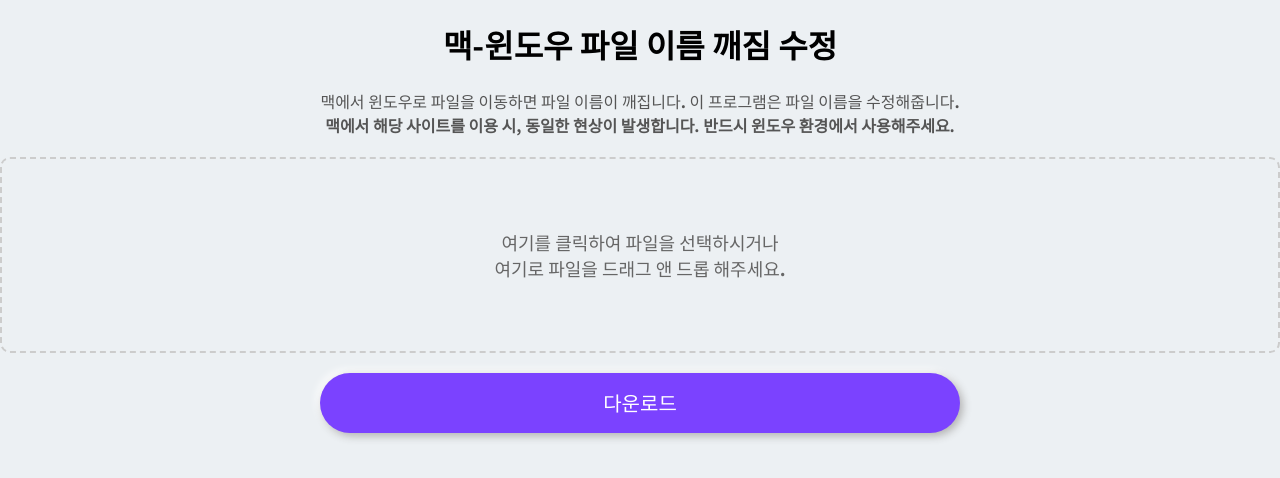
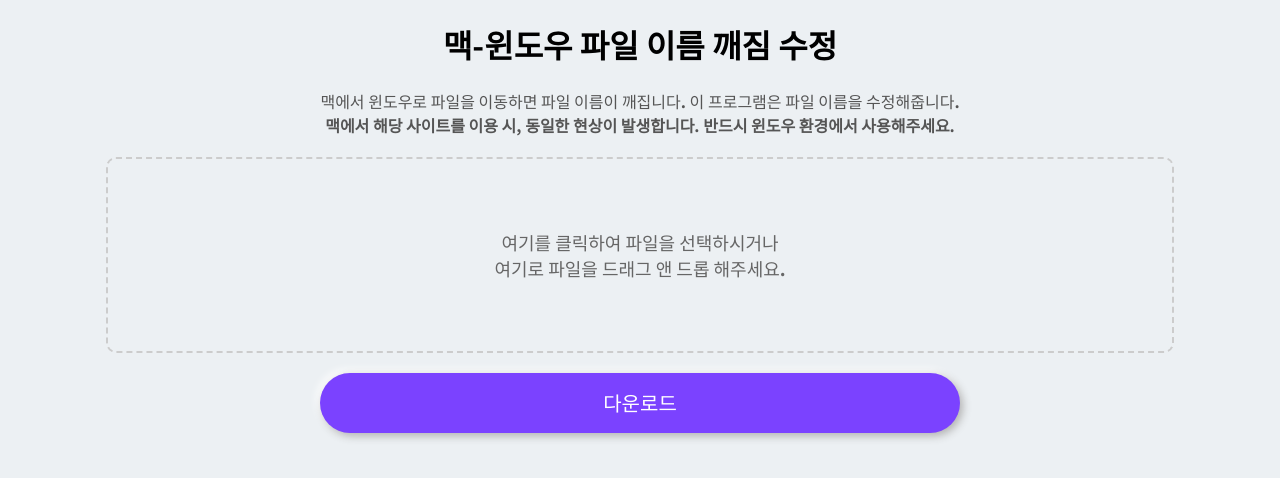
Before and after one commit to leehyowon14/win-mac_hangul_transfer, a SvelteKit app: page / in a window 1280 px wide. Shown: the top 478 px of the page. Built offline with nearby package versions, Linux system fonts and the light colour scheme.

Commit message:
윈도우 환경에서의 드래그 앤 드롭 문제 해결 & 디자인 개선

```diff
--- a/src/routes/+page.svelte
+++ b/src/routes/+page.svelte
@@ -28,6 +28,7 @@
             border: 2px dashed #ccc;
             padding: 20px;
             border-radius: 10px;
+            width: 80%;
         }
 
         input[type="file"] {
@@ -112,6 +113,7 @@
       if (file) {
         fileName = file.name;
         fileInput.files = event.dataTransfer.files;
+        fileInput.dispatchEvent(new Event('change'));
       }
     }
 
```
